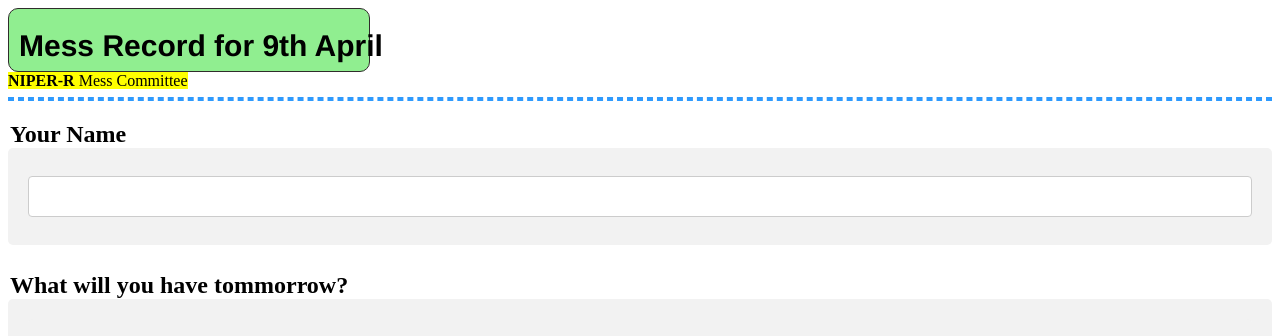
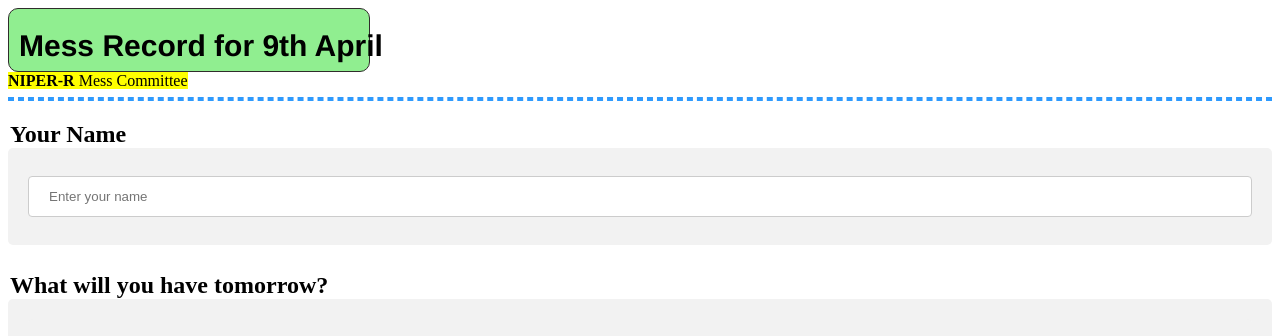
Before and after one commit to professor339/mess, a plain HTML site: page index.html in a window 1280 px wide. Shown: the top 336 px of the page. Drawn offline with nearby package versions, Linux system fonts and the light colour scheme; some packages are replaced by stand-ins of ours; a script that the page names is missing.

Commit message:
Update index.html

```diff
--- a/index.html
+++ b/index.html
@@ -83,11 +83,11 @@ div {
     <!-- Field type: "checkboxes" id: "53322838" -->
             <legend for="2107797759"><font size="5"><b>Your Name</b></legend>
         <div class="form-group">
-            <input id="936562749" type="text" name="entry.936562749" class="form-control" >
+            <input id="936562749" type="text" placeholder="Enter your name" name="entry.936562749" class="form-control" >
         </div>
     </fieldset>
     <br>
-        <legend for="1217910681"><b><font size="5">What will you have tommorrow?</font></b></legend>
+        <legend for="1217910681"><b><font size="5">What will you have tomorrow?</font></b></legend>
         <div class="form-group">
             <div class="checkbox">
                 <label>
```
